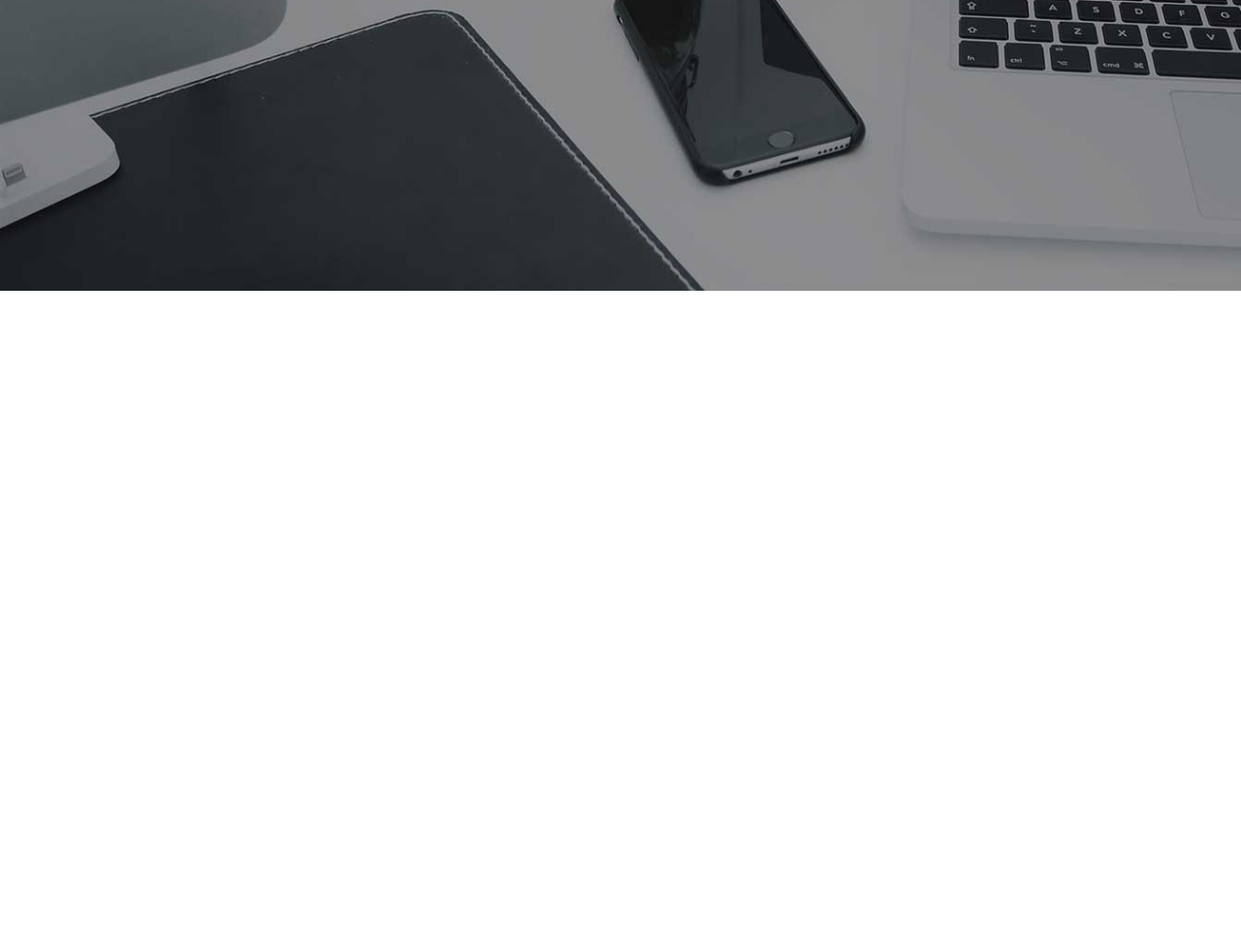
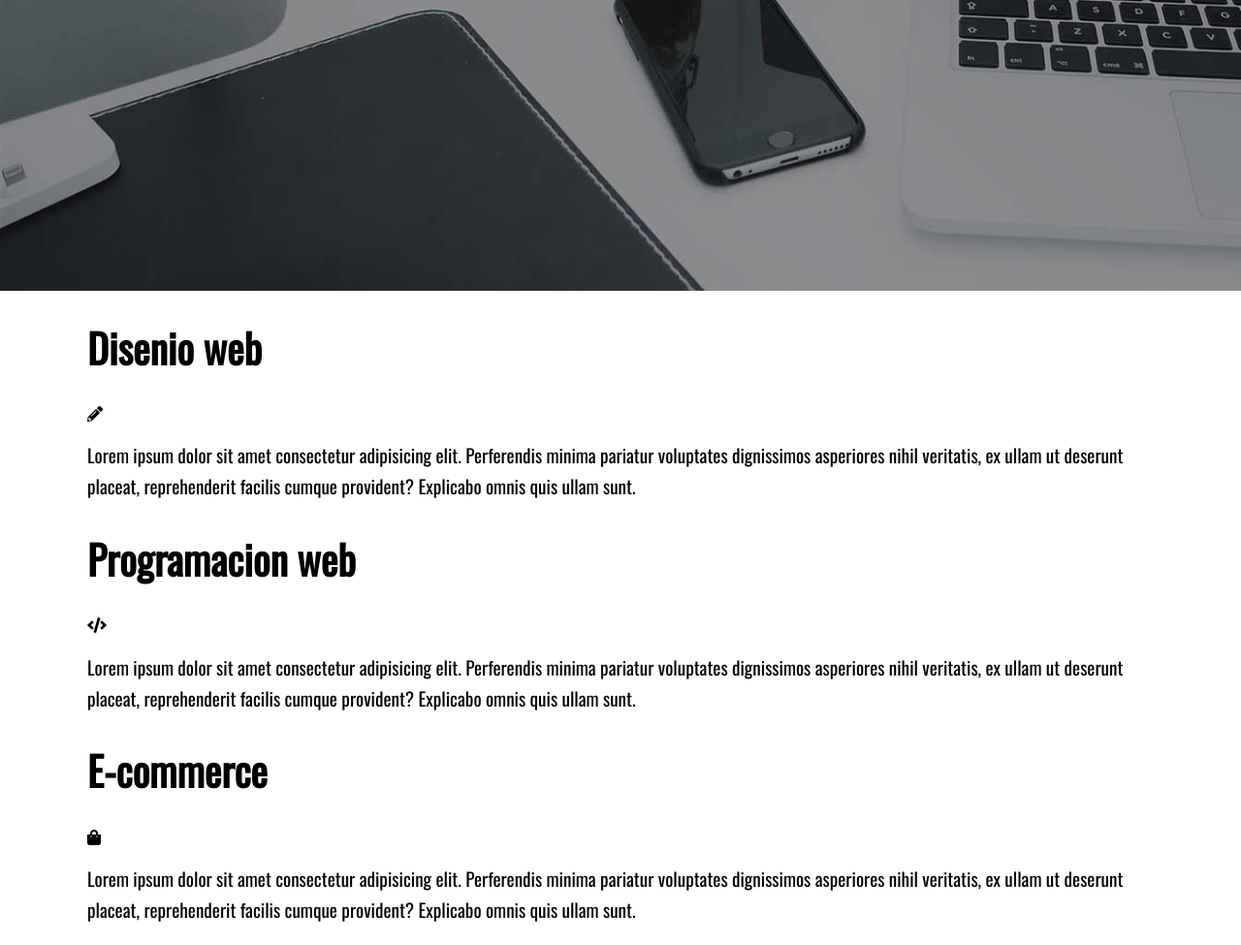
Before and after one commit to unfrikimas/web-freelance, a plain HTML site: page index.html in a window 1280 px wide. Shown: the part 500-1475 px from the top of the page at 97% size. Before the commit the page ends 800 px from the top, so only its background shows below. Drawn offline with nearby package versions, Linux system fonts and the light colour scheme.

Commit message:
Services section done

```diff
--- a/css/style.css
+++ b/css/style.css
@@ -8,7 +8,7 @@
 }
 
 body {
-    font-family: var(--fuentePrincipal);
+    font-family: var(--fuenteSecundaria);
 }
 
 .contenedor {
--- a/index.html
+++ b/index.html
@@ -1,5 +1,6 @@
 <!DOCTYPE html>
 <html lang="en">
+
 <head>
     <meta charset="UTF-8">
     <meta name="viewport" content="width=device-width, initial-scale=1.0">
@@ -10,6 +11,7 @@
     <link rel="stylesheet" href="css/style.css">
     <title>Freelancer</title>
 </head>
+
 <body>
 
     <div class="hero">
@@ -21,6 +23,40 @@
         </div>
     </div>
 
+    <div class="servicios contenedor">
+        <div class="servicio">
+            <h2>Disenio web</h2>
+            <i class="fas fa-pencil-alt"></i>
+            <p>Lorem ipsum dolor sit amet consectetur adipisicing elit. Perferendis minima pariatur voluptates
+                dignissimos asperiores nihil veritatis, ex ullam ut deserunt placeat, reprehenderit facilis cumque
+                provident? Explicabo omnis quis ullam sunt.
+            </p>
+        </div>
+        <div class="servicio">
+            <h2>Programacion web</h2>
+            <i class="fas fa-code"></i>
+            <p>Lorem ipsum dolor sit amet consectetur adipisicing elit. Perferendis minima pariatur voluptates
+                dignissimos
+                asperiores nihil veritatis, ex ullam ut deserunt placeat, reprehenderit facilis cumque provident?
+                Explicabo
+                omnis quis ullam sunt.
+            </p>
+        </div>
+        <div class="servicio">
+            <h2>E-commerce</h2>
+            <i class="fas fa-shopping-bag"></i>
+            <p>Lorem ipsum dolor sit amet consectetur adipisicing elit. Perferendis minima pariatur voluptates
+                dignissimos
+                asperiores nihil veritatis, ex ullam ut deserunt placeat, reprehenderit facilis cumque provident?
+                Explicabo
+                omnis quis ullam sunt.
+            </p>
+        </div>
+    </div>
+
+    </div>
+
     <script src="js/app.js"></script>
 </body>
+
 </html>
```
